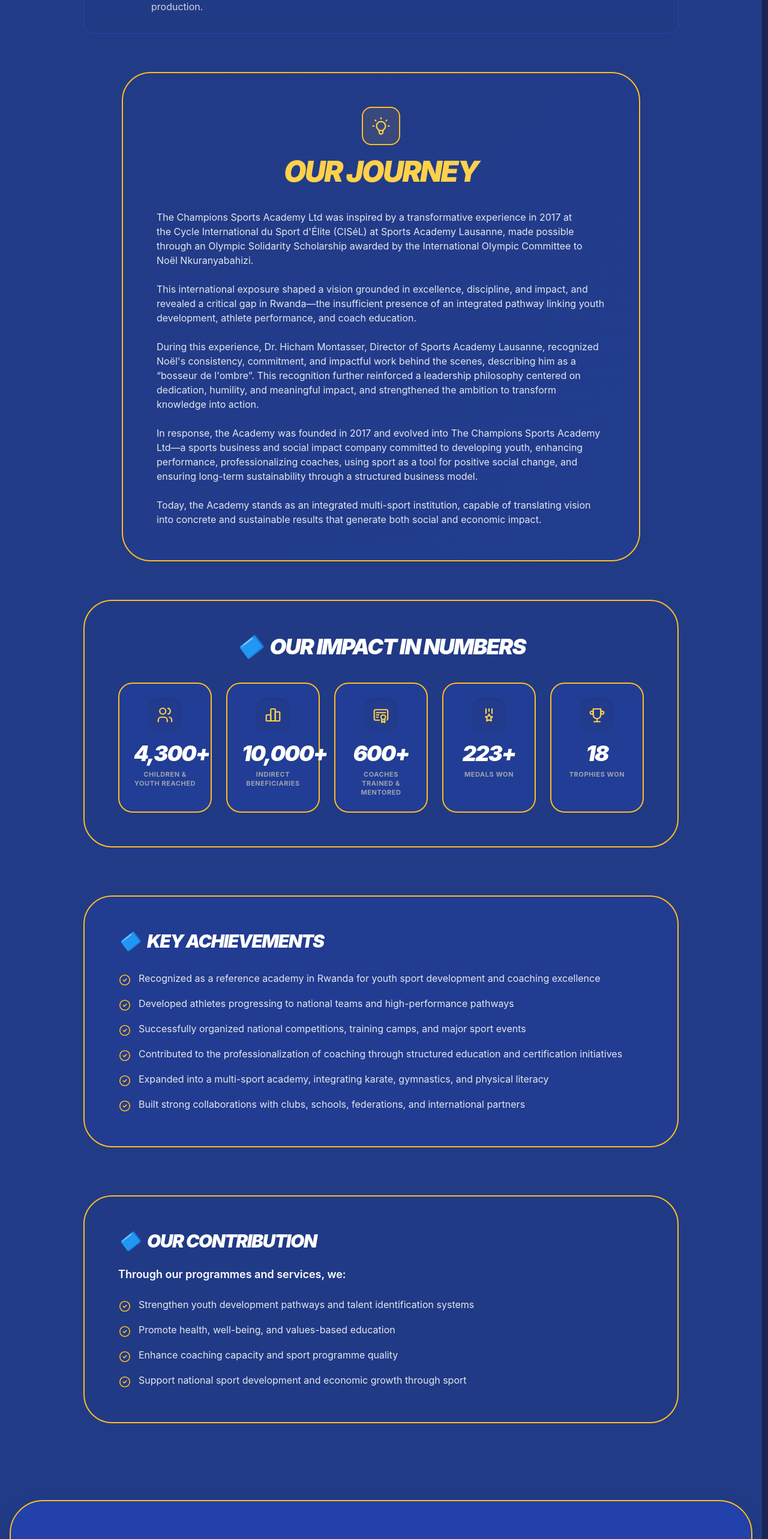
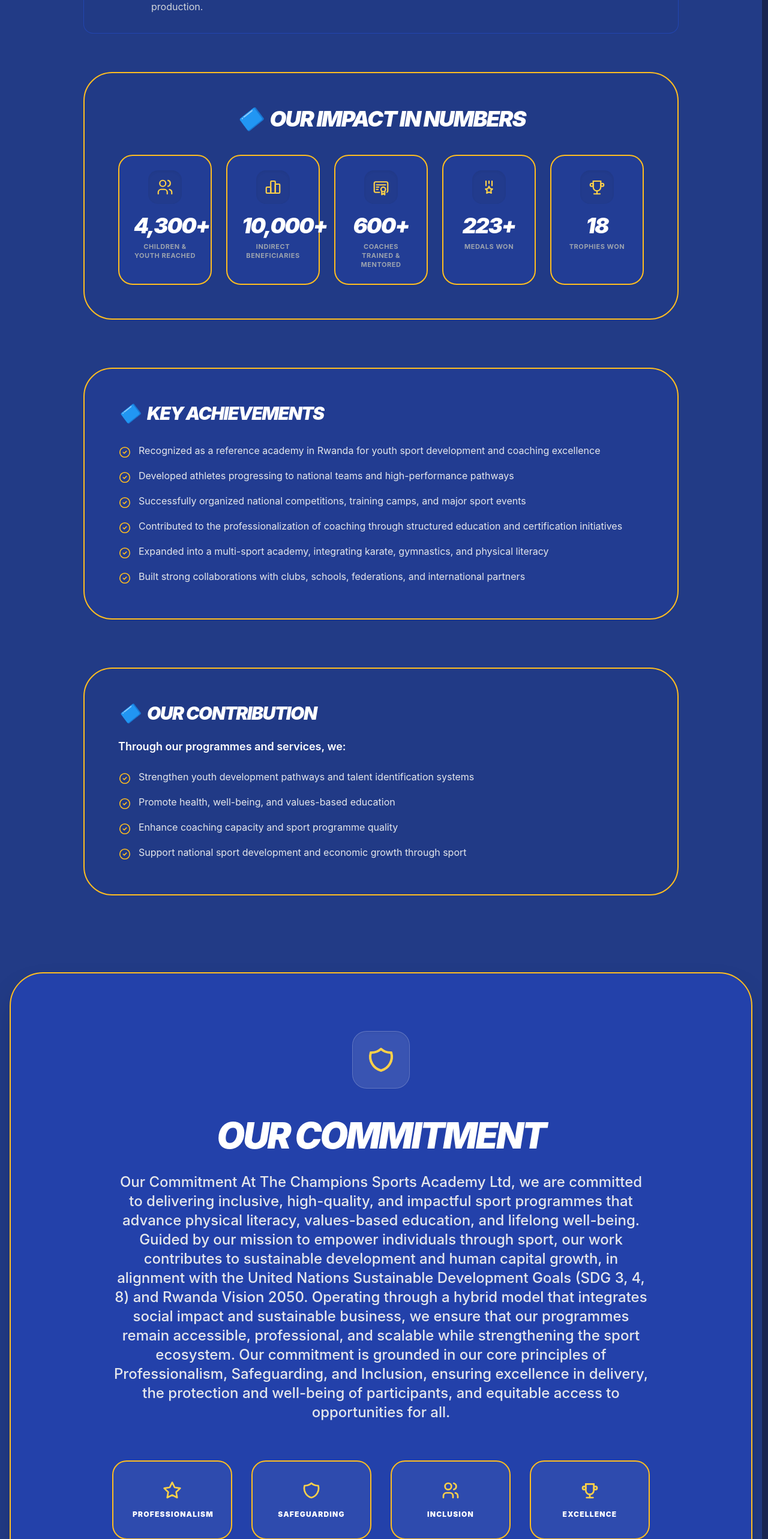
Before and after one commit to ulpacifique/The-Champion-Sport-Academy, a React (Vite) app: page /SportDiscipline in a window 1280 px wide. Shown: the part 1460-4026 px from the top of the page at 60% size. Built offline with nearby package versions, Linux system fonts and the light colour scheme; a web font is replaced by a local one.

Commit message:
next day

```diff
--- a/src/LandingPage/AboutUs.tsx
+++ b/src/LandingPage/AboutUs.tsx
@@ -209,7 +209,7 @@
               >
                 <iframe
                   className="absolute left-0 top-0 h-full w-full border-0"
-                  src="https://www.youtube-nocookie.com/embed/cpP0s5yQK0Y?rel=0&modestbranding=1&playsinline=1"
+                  src="https://www.youtube-nocookie.com/embed/KE73WmQVILM?rel=0&modestbranding=1&playsinline=1"
                   title="Testimony of Athletes and Coaches"
                   allow="accelerometer; autoplay; clipboard-write; encrypted-media; gyroscope; picture-in-picture; web-share"
                   allowFullScreen
@@ -217,7 +217,7 @@
               </div>
               <p className="mt-3 max-w-xl px-2 text-center">
                 <a
-                  href="https://youtu.be/cpP0s5yQK0Y?si=IAqvZOUSiePUR6oP"
+                  href="https://www.youtube.com/watch?v=KE73WmQVILM"
                   target="_blank"
                   rel="noopener noreferrer"
                   className="text-xs font-bold uppercase tracking-wide text-bright-sun-600 underline-offset-4 hover:underline dark:text-bright-sun-300 sm:tracking-widest"
--- a/src/LandingPage/SportsDisciplines.tsx
+++ b/src/LandingPage/SportsDisciplines.tsx
@@ -14,7 +14,6 @@
     IconBarbell,
     IconChartBar,
     IconCircleCheck,
-    IconBulb,
 } from "@tabler/icons-react";
 
 /** Core Services — aligned with CSA flyer (icon + title + short description). */
@@ -102,14 +101,6 @@
     "Promote health, well-being, and values-based education",
     "Enhance coaching capacity and sport programme quality",
     "Support national sport development and economic growth through sport",
-];
-
-const INSPIRATION_FOUNDATION_PARAGRAPHS: string[] = [
-    "The Champions Sports Academy Ltd was inspired by a transformative experience in 2017 at the Cycle International du Sport d'Élite (CISéL) at Sports Academy Lausanne, made possible through an Olympic Solidarity Scholarship awarded by the International Olympic Committee to Noël Nkuranyabahizi.",
-    "This international exposure shaped a vision grounded in excellence, discipline, and impact, and revealed a critical gap in Rwanda—the insufficient presence of an integrated pathway linking youth development, athlete performance, and coach education.",
-    "During this experience, Dr. Hicham Montasser, Director of Sports Academy Lausanne, recognized Noël's consistency, commitment, and impactful work behind the scenes, describing him as a “bosseur de l'ombre”. This recognition further reinforced a leadership philosophy centered on dedication, humility, and meaningful impact, and strengthened the ambition to transform knowledge into action.",
-    "In response, the Academy was founded in 2017 and evolved into The Champions Sports Academy Ltd—a sports business and social impact company committed to developing youth, enhancing performance, professionalizing coaches, using sport as a tool for positive social change, and ensuring long-term sustainability through a structured business model.",
-    "Today, the Academy stands as an integrated multi-sport institution, capable of translating vision into concrete and sustainable results that generate both social and economic impact.",
 ];
 
 const SportsDisciplines = () => {
@@ -212,27 +203,6 @@
                 ))}
             </div>
 
-            {/* Our Inspiration & Foundation */}
-            <div className="container mx-auto max-w-4xl px-4 pb-14 md:pb-16">
-                <section className="rounded-[3rem] border-2 border-bright-sun-500 bg-gradient-to-br from-bright-sun-50/80 to-white p-8 shadow-sm dark:border-bright-sun-400 dark:from-cerulean-blue-900/50 dark:to-cerulean-blue-800/25 md:p-12 lg:p-14">
-                    <div className="mb-8 flex flex-col items-center text-center sm:mb-10">
-                        <div className="mb-5 inline-flex h-16 w-16 items-center justify-center rounded-2xl border-2 border-bright-sun-400/60 bg-bright-sun-500/10 dark:border-bright-sun-400 dark:bg-bright-sun-400/10">
-                            <IconBulb className="text-bright-sun-600 dark:text-bright-sun-300" size={36} stroke={1.5} aria-hidden />
-                        </div>
-                        <h1 className="text-3xl font-black uppercase italic tracking-tighter text-bright-sun-600 dark:text-bright-sun-300 md:text-4xl lg:text-5xl">
-                            Our journey
-                        </h1>
-                    </div>
-                    <div className="space-y-5 text-left text-sm leading-relaxed text-gray-700 dark:text-gray-200 md:space-y-6 md:text-base">
-                        {INSPIRATION_FOUNDATION_PARAGRAPHS.map((para, i) => (
-                            <p key={i} className="text-pretty first:mt-0">
-                                {para}
-                            </p>
-                        ))}
-                    </div>
-                </section>
-            </div>
-
             {/* Our Impact in Numbers, Key Achievements, Our Contribution */}
             <div className="container mx-auto max-w-5xl space-y-14 px-4 pt-0 pb-14 md:space-y-20 md:pb-16">
                 <section className="relative overflow-hidden rounded-[3rem] border-2 border-bright-sun-500 bg-gray-50 p-8 shadow-sm dark:border-bright-sun-400 dark:bg-cerulean-blue-900/40 dark:shadow-none md:p-12 lg:p-14">
@@ -311,7 +281,15 @@
                         <h2 className="text-4xl md:text-6xl font-black text-cerulean-blue-900 dark:text-white mb-8 uppercase italic tracking-tighter">Our Commitment</h2>
 
                         <p className="text-gray-600 dark:text-gray-200 text-xl md:text-2xl font-medium mb-16 leading-relaxed text-balance">
-                        Our work aligns with SDG 3 (Good Health and Well-being), SDG 4 (Quality Education), and SDG 8 (Decent Work and Economic Growth), contributing to Rwanda’s Vision 2050 by promoting health, delivering values-based education, and positioning sport as a driver of economic development and sustainable business growth.
+                        Our Commitment
+
+At The Champions Sports Academy Ltd, we are committed to delivering inclusive, high-quality, and impactful sport programmes that advance physical literacy, values-based education, and lifelong well-being.
+
+Guided by our mission to empower individuals through sport, our work contributes to sustainable development and human capital growth, in alignment with the United Nations Sustainable Development Goals (SDG 3, 4, 8) and Rwanda Vision 2050.
+
+Operating through a hybrid model that integrates social impact and sustainable business, we ensure that our programmes remain accessible, professional, and scalable while strengthening the sport ecosystem.
+
+Our commitment is grounded in our core principles of Professionalism, Safeguarding, and Inclusion, ensuring excellence in delivery, the protection and well-being of participants, and equitable access to opportunities for all.
                         </p>
 
                         <div className="grid grid-cols-1 md:grid-cols-4 gap-8">
--- a/src/LandingPage/TeamOrganizationContent.tsx
+++ b/src/LandingPage/TeamOrganizationContent.tsx
@@ -220,7 +220,7 @@
         </section>
 
         {/* Coaches Section */}
-        <section className="mb-12">
+        <section className="mb-20 md:mb-28">
             <div className="text-center mb-12">
                 <div className="inline-flex items-center justify-center w-16 h-16 rounded-2xl bg-gradient-to-br from-bright-sun-500 to-bright-sun-600 shadow-lg mb-4">
                     <IconTrophy className="text-white" size={32} />
@@ -298,6 +298,25 @@
                     </motion.div>
                 ))}
             </div>
+
+            <div className="mx-auto mt-16 max-w-4xl px-4 md:mt-20">
+                <motion.div
+                    initial={{ opacity: 0, y: 20 }}
+                    whileInView={{ opacity: 1, y: 0 }}
+                    viewport={{ once: true, amount: 0.2 }}
+                    transition={{ duration: 0.5 }}
+                    className="rounded-2xl border-2 border-cerulean-blue-200 bg-gradient-to-br from-white to-gray-50 p-6 shadow-md dark:border-cerulean-blue-600/50 dark:from-cerulean-blue-900/40 dark:to-cerulean-blue-800/25 md:p-10"
+                >
+                    <h3 className="mb-4 text-center text-xl font-black uppercase tracking-tight text-bright-sun-600 dark:text-bright-sun-400 md:text-2xl">
+                        Strategic Vision
+                    </h3>
+                    <p className="text-pretty text-center text-sm font-medium leading-relaxed text-cerulean-blue-900 dark:text-gray-200 md:text-base">
+                        To become a globally recognized centre of excellence in inclusive sport and physical literacy,
+                        driving human capital development and strengthening sport systems through a sustainable hybrid
+                        model that creates lasting social and economic impact
+                    </p>
+                </motion.div>
+            </div>
         </section>
     </div>
 );
```
Also changed, not shown: src/LandingPage/HeroSection.tsx (+25 -17 lines).
